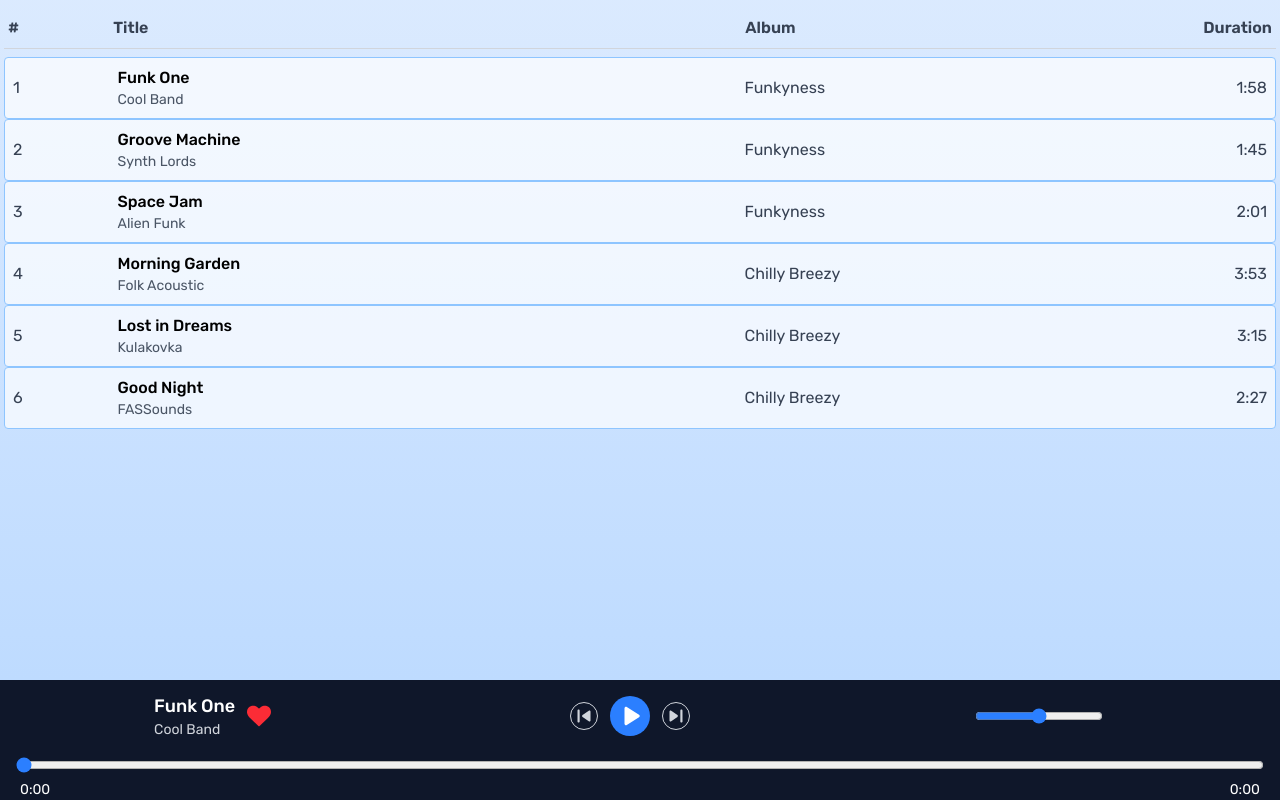
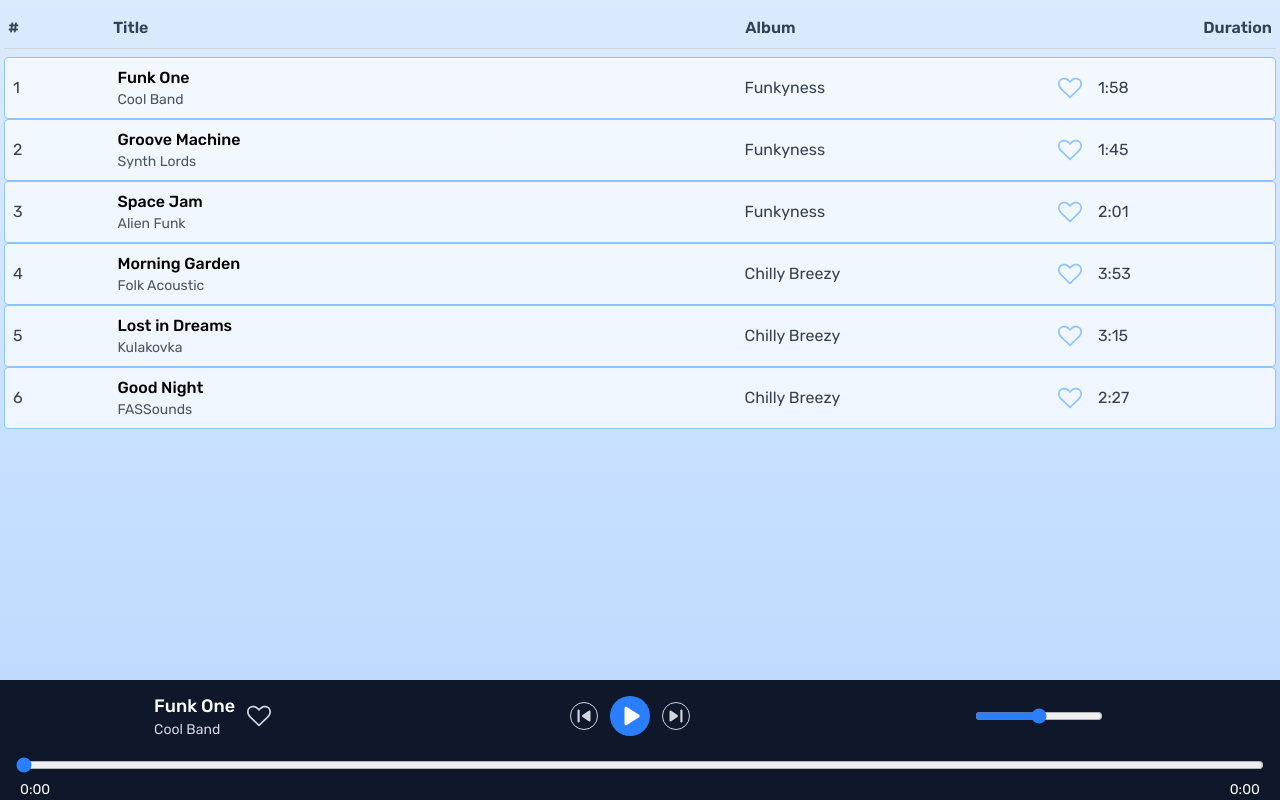
Before and after one commit to Martifas/react-music-player, a React (Vite) app: page / in a window 1280 px wide. Built offline with nearby package versions, Linux system fonts and the light colour scheme.

Commit message:
favorite button adjusted for songcard

```diff
--- /dev/null
+++ b/src/assets/BlueHollowHeartIcon.tsx
@@ -0,0 +1,29 @@
+const BlueHollowHeartIcon = () => (
+  <svg
+    xmlns="http://www.w3.org/2000/svg"
+    viewBox="0 0 511.626 511.626"
+    className="w-6 h-6 text-blue-300 hover:text-blue-900 transform transition-transform duration-200"
+    fill="currentColor"
+  >
+    <path
+      d="M475.366,71.949c-24.175-23.606-57.575-35.404-100.215-35.404c-11.8,0-23.843,2.046-36.117,6.136
+        c-12.279,4.093-23.702,9.615-34.256,16.562c-10.568,6.945-19.65,13.467-27.269,19.556c-7.61,6.091-14.845,12.564-21.696,19.414
+        c-6.854-6.85-14.087-13.323-21.698-19.414c-7.616-6.089-16.702-12.607-27.268-19.556c-10.564-6.95-21.985-12.468-34.261-16.562
+        c-12.275-4.089-24.316-6.136-36.116-6.136c-42.637,0-76.039,11.801-100.211,35.404C12.087,95.55,0,128.286,0,170.16
+        c0,12.753,2.24,25.891,6.711,39.398c4.471,13.514,9.566,25.031,15.275,34.546c5.708,9.514,12.181,18.792,19.414,27.834
+        c7.233,9.041,12.519,15.272,15.846,18.698c3.33,3.426,5.948,5.903,7.851,7.427L243.25,469.938
+        c3.427,3.426,7.614,5.144,12.562,5.144s9.138-1.718,12.563-5.144l177.87-171.31c43.588-43.58,65.38-86.406,65.38-128.472
+        C511.626,128.279,499.54,95.546,475.366,71.949z M421.405,271.795L255.813,431.391L89.938,271.507
+        C54.344,235.922,36.55,202.133,36.55,170.156c0-15.415,2.046-29.026,6.136-40.824c4.093-11.8,9.327-21.177,15.703-28.124
+        c6.377-6.949,14.132-12.607,23.268-16.988c9.141-4.377,18.086-7.328,26.84-8.85c8.754-1.52,18.079-2.281,27.978-2.281
+        c9.896,0,20.557,2.424,31.977,7.279c11.418,4.853,21.934,10.944,31.545,18.271c9.613,7.332,17.845,14.183,24.7,20.557
+        c6.851,6.38,12.559,12.229,17.128,17.559c3.424,4.189,8.091,6.283,13.989,6.283c5.9,0,10.562-2.094,13.99-6.283
+        c4.568-5.33,10.28-11.182,17.131-17.559c6.852-6.374,15.085-13.222,24.694-20.557c9.613-7.327,20.129-13.418,31.553-18.271
+        c11.416-4.854,22.08-7.279,31.977-7.279s19.219,0.761,27.977,2.281c8.757,1.521,17.702,4.473,26.84,8.85
+        c9.137,4.38,16.892,10.042,23.267,16.988c6.376,6.947,11.612,16.324,15.705,28.124c4.086,11.798,6.132,25.409,6.132,40.824
+        C475.078,202.133,457.19,236.016,421.405,271.795z"
+    />
+  </svg>
+);
+
+export default BlueHollowHeartIcon;
--- a/src/assets/FullHeartIcon.tsx
+++ b/src/assets/FullHeartIcon.tsx
@@ -2,7 +2,7 @@ const FullHeartIcon = () => (
   <svg
     xmlns="http://www.w3.org/2000/svg"
     viewBox="0 0 511.626 511.626"
-    className="w-6 h-6 text-red-500 hover:text-white transform transition-transform duration-200"
+    className="w-6 h-6 text-red-500 hover:scale-110 transform transition-transform duration-200"
     fill="currentColor"
   >
     <path
--- a/src/audioController.ts
+++ b/src/audioController.ts
@@ -1,5 +1,5 @@
-import { trackList } from './libs/tracks';
-import { useAudioStore } from '../src/store';
+import { trackList } from './lib/tracks';
+import { useAudioStore } from './states/audioState';
 
 let audioCtx: AudioContext | null = null;
 let audioElement: HTMLAudioElement | null = null;
--- a/src/components/AudioControlPanel/AudioControls.tsx
+++ b/src/components/AudioControlPanel/AudioControls.tsx
@@ -3,8 +3,9 @@ import ProgressBar from './ProgressBar';
 import SkipButtons from './SkipButtons';
 import VolumeControl from './VolumeControl';
 import FavoriteButton from '../FavoriteButton/FavoriteButton';
-import { useAudioStore } from '../../store';
-import { trackList } from '../../libs/tracks';
+import { useAudioStore } from '../../states/audioState';
+import { trackList } from '../../lib/tracks';
+import HollowHeartIcon from '../../assets/HollowHeartIcon';
 
 function AudioControls() {
   const index = useAudioStore((state) => state.currentTrackIndex);
@@ -12,7 +13,6 @@ function AudioControls() {
   return (
     <div className="flex flex-col bg-[#0F172A]">
       <div className="flex w-screen items-center px-4 py-3">
-        {/* Left Section */}
         <div className="flex flex-row items-center sm:justify-center gap-3 max-w-[300px] sm:max-w-none flex-1 overflow-hidden">
           <div className="flex flex-col overflow-hidden text-nowrap">
             <div className="font-medium sm:text-lg text-white truncate">
@@ -22,23 +22,23 @@ function AudioControls() {
               {trackList[index].artist}
             </div>
           </div>
-          <FavoriteButton />
+          <FavoriteButton
+            id={trackList[index].id}
+            NotFavoriteIcon={HollowHeartIcon}
+          />
         </div>
 
-        {/* Center Section */}
         <div className="flex-1 flex justify-center items-center">
           <SkipButtons>
             <PlayButton />
           </SkipButtons>
         </div>
 
-        {/* Right Section */}
         <div className="flex-1 flex justify-end pr-5 sm:justify-center">
           <VolumeControl />
         </div>
       </div>
 
-      {/* Progress Bar */}
       <div>
         <ProgressBar />
       </div>
--- a/src/components/AudioControlPanel/PlayButton.tsx
+++ b/src/components/AudioControlPanel/PlayButton.tsx
@@ -1,4 +1,4 @@
-import { useAudioStore } from '../../store';
+import { useAudioStore } from '../../states/audioState';
 import PlayIcon from '../../assets/PlayIcon';
 import PauseIcon from '../../assets/PauseIcon';
 import { audioController } from '../../audioController';
--- a/src/components/FavoriteButton/FavoriteButton.tsx
+++ b/src/components/FavoriteButton/FavoriteButton.tsx
@@ -1,15 +1,32 @@
-import HollowHeartIcon from '../../assets/HollowHeartIcon';
 import FullHeartIcon from '../../assets/FullHeartIcon';
+import { useFavoriteStore } from '../../states/favoriteState';
 
-function FavoriteButton() {
+type FavoriteButtonProps = {
+  id: number;
+  NotFavoriteIcon: React.ComponentType;
+};
+
+function FavoriteButton({ id, NotFavoriteIcon }: FavoriteButtonProps) {
+  const isFavorite = useFavoriteStore((state) => state.isFavorite(id));
+  const toggleFavorite = useFavoriteStore((state) => state.toggleFavorite);
+
+  const handleClick = (e: React.MouseEvent) => {
+    e.stopPropagation();
+    toggleFavorite(id);
+  };
+
   return (
-    <>
-      <div className="w-10 h-10">
-        <button className="w-full h-full cursor-pointer">
-          <FullHeartIcon />
-        </button>
-      </div>
-    </>
+    <div className="w-10 h-10">
+      <button
+        type="button"
+        className="w-full h-full cursor-pointer"
+        onClick={handleClick}
+        aria-label={isFavorite ? 'Remove from favorites' : 'Add to favorites'}
+      >
+        {isFavorite ? <FullHeartIcon /> : <NotFavoriteIcon />}
+      </button>
+    </div>
   );
 }
+
 export default FavoriteButton;
--- a/src/components/Playlist/Playlist.tsx
+++ b/src/components/Playlist/Playlist.tsx
@@ -1,4 +1,4 @@
-import { trackList } from '../../libs/tracks';
+import { trackList } from '../../lib/tracks';
 import SongCard from './SongCard';
 
 function Playlist() {
@@ -13,6 +13,7 @@ function Playlist() {
       {trackList.map((song, index) => (
         <SongCard
           key={song.id}
+          id={song.id}
           position={index + 1}
           title={song.title}
           artist={song.artist}
--- a/src/components/Playlist/SongCard.tsx
+++ b/src/components/Playlist/SongCard.tsx
@@ -1,6 +1,9 @@
 import { audioController } from '../../audioController';
+import FavoriteButton from '../FavoriteButton/FavoriteButton';
+import BlueHollowHeartIcon from '../../assets/BlueHollowHeartIcon';
 
 type SongCardProps = {
+  id: number;
   position: number;
   title: string;
   artist: string;
@@ -14,7 +17,14 @@ function formatDuration(seconds: number) {
   return `${mins}:${secs.toString().padStart(2, '0')}`;
 }
 
-function SongCard({ position, title, artist, album, duration }: SongCardProps) {
+function SongCard({
+  position,
+  title,
+  artist,
+  album,
+  duration,
+  id,
+}: SongCardProps) {
   const handleClick = () => {
     audioController.loadAndPlay(position - 1);
   };
@@ -30,7 +40,8 @@ function SongCard({ position, title, artist, album, duration }: SongCardProps) {
         <div className="text-sm text-gray-600">{artist}</div>
       </div>
       <div className="flex-3 text-gray-700">{album}</div>
-      <div className="flex-2 text-right text-gray-700">
+      <div className="flex-2 flex items-center gap-0 text-right text-gray-700">
+        <FavoriteButton id={id} NotFavoriteIcon={BlueHollowHeartIcon} />
         {formatDuration(duration)}
       </div>
     </div>
--- /dev/null
+++ b/src/states/favoriteState.ts
@@ -0,0 +1,18 @@
+import { create } from 'zustand';
+
+type FavoriteState = {
+  favorites: Set<number>;
+  toggleFavorite: (id: number) => void;
+  isFavorite: (id: number) => boolean;
+};
+
+export const useFavoriteStore = create<FavoriteState>((set, get) => ({
+  favorites: new Set(),
+  toggleFavorite: (id) => {
+    const current = new Set(get().favorites);
+    // eslint-disable-next-line @typescript-eslint/no-unused-expressions
+    current.has(id) ? current.delete(id) : current.add(id);
+    set({ favorites: current });
+  },
+  isFavorite: (id) => get().favorites.has(id),
+}));
```
Also changed, not shown: src/lib/tracks.ts (renamed from src/libs/tracks.ts), src/states/audioState.ts (renamed from src/store.ts).
